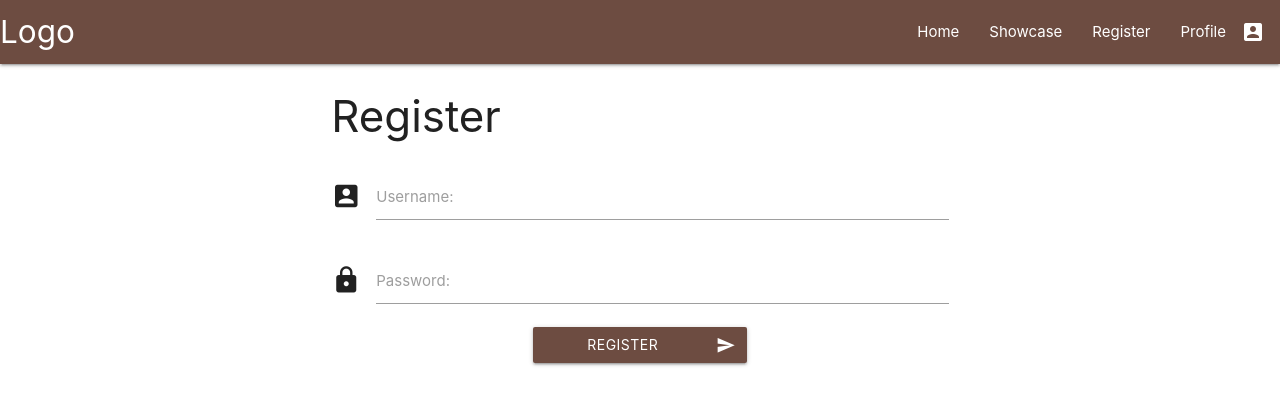
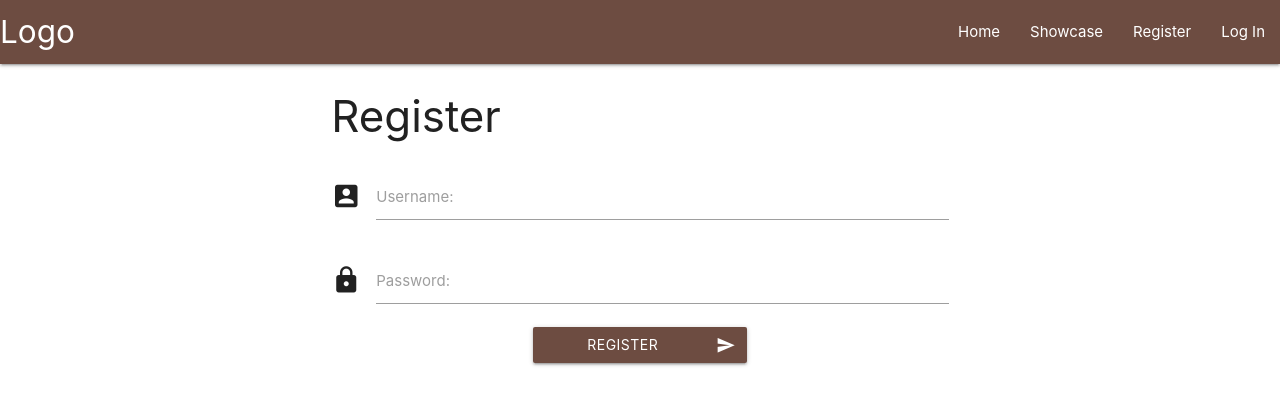
Before and after one commit to Code-Institute-Submissions/SpudStar-milestone-three-project_OctResub, a Flask app: page /register in a window 1280 px wide. Shown: the top 405 px of the page. Run offline with Flask 2, Linux system fonts and the light colour scheme; some libraries are stand-ins or nearby versions.

Commit message:
Made nav bar change properties if logged in

```diff
--- a/templates/base.html
+++ b/templates/base.html
@@ -14,7 +14,6 @@
 
     <!-- Dropdown Structure -->
     <ul id='dropdown' class='dropdown-content'>
-        <li><a href="{{ url_for('login') }}">Log In</a></li>
         <li><a href="{{ url_for('logout') }}">Log Out</a></li>
         <li class="divider"></li>
         <li><a href="{{ url_for('profile', username=session['user']) }}">View Profile</a></li>
@@ -26,9 +25,13 @@
         <ul class="right hide-on-med-and-down">
             <li><a href="{{ url_for('all_trumps_showcase') }}">Home</a></li>
             <li><a href="#">Showcase</a></li>
+            {% if not session.user %}
             <li><a href="{{ url_for('register') }}">Register</a></li>
+            <li><a href="{{ url_for('login') }}">Log In</a></li>
             <!-- Dropdown Trigger -->
-            <li><a class="dropdown-button" href="#" data-activates="dropdown">Profile<i class="material-icons right">account_box</i></a></li>
+            {% else %}
+            <li><a class="dropdown-button" href="#" data-activates="dropdown">{{ session["user"].capitalize() }}'s Profile<i class="material-icons right">account_box</i></a></li>
+            {% endif %}
         </ul>
         </div>
     </nav>
```
